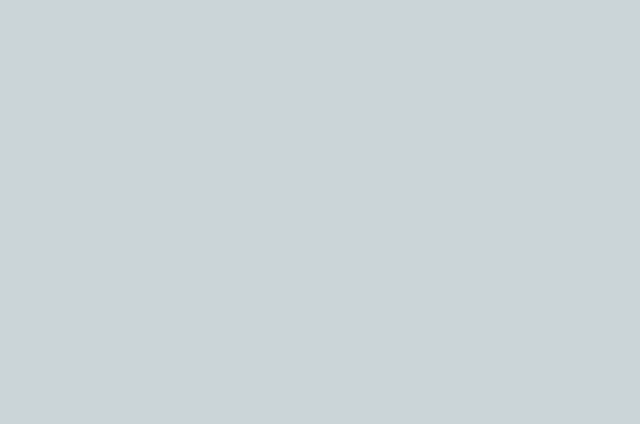
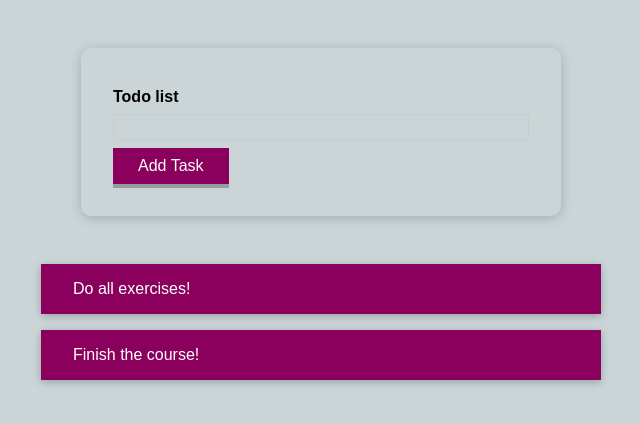
Before and after one commit to NCRadtke00/todoList, a React (Create React App) app: page / in a window 1280 px wide. Shown: the top 424 px of the page, without its empty margins (319-959 px from the left). Built offline with nearby package versions, Linux system fonts and the light colour scheme.

Commit message:
fixed tasktodolist, got rid of css styling sheet and used styled-components

```diff
--- a/src/App.js
+++ b/src/App.js
@@ -1,6 +1,7 @@
 import React, { useState } from 'react';
 import TaskTodoList from './components/TaskTodo/TaskTodoList/TaskTodoList';
 import TaskInput from './components/TaskTodo/TaskInput/TaskInput'
+import './App.css'
 const App = () => {
   const [taskLists, setTaskList] = useState([
     { text: 'Do all exercises!', id: 'g1' },
@@ -30,8 +31,8 @@ const App = () => {
 
   return (
     <div>
-      <section id="tasks-form">
-        <TaskInput onAddGoal={addTaskHandler} />
+      <section id="task-form">
+        <TaskInput onAddTask={addTaskHandler} />
       </section>
       <section id="tasks">
         {content}
--- a/src/components/TaskTodo/TaskInput/TaskInput.js
+++ b/src/components/TaskTodo/TaskInput/TaskInput.js
@@ -9,13 +9,13 @@ const FormControl = styled.div`
   font-weight: bold;
   display: block;
   margin-bottom: 0.5rem;
-  color: ${props => props.invalid ? "red": 'black'};
+  color: ${props => props.invalid ? "red" : 'black'};
 }
 & input {
   display: block;
   width: 100%;
   border: 1px solid ${props => (props.invalid ? 'red' : '#ccc')};
-  background: ${props => props.invalid ? '#ffd7d7' :'transparent'};
+  background: ${props => props.invalid ? '#ffd7d7' : 'transparent'};
   font: inherit;
   line-height: 1.5rem;
   padding: 0 0.25rem;
@@ -29,11 +29,32 @@ const FormControl = styled.div`
 const TaskInput = props => {
     const [enteredValue, setEnteredValue] = useState('');
     const [isValid, setIsValid] = useState(true);
+
+    const taskInputChangeHandler = event => {
+        if (event.target.value.trim().length > 0) {
+            setIsValid(true)
+        }
+        setEnteredValue(event.target.value);
+    };
+
+    const formSubmitHandler = event => {
+        event.preventDefault();
+        if (enteredValue.trim().length === 0) {
+            setIsValid(false);
+            return;
+        }
+        props.onAddTask(enteredValue);
+    };
+
     return (
-        <div>
-
-        </div>
-    )
+        <form onSubmit={formSubmitHandler}>
+            <FormControl invalid={!isValid}>
+                <label>Todo list</label>
+                <input type="text" onChange={taskInputChangeHandler} />
+            </FormControl>
+            <Button type="submit">Add Task</Button>
+        </form>
+    );
 }
 
 export default TaskInput
--- a/src/components/TaskTodo/TaskTodoItem/TaskTodoItem.js
+++ b/src/components/TaskTodo/TaskTodoItem/TaskTodoItem.js
@@ -1,10 +1,23 @@
 import React from 'react'
+import styled from 'styled-components'
 
-function TaskTodoItem() {
+const TaskItem = styled.li`
+  margin: 1rem 0;
+  background: #8b005d;
+  box-shadow: 0 2px 8px rgba(0, 0, 0, 0.26);
+  color: white;
+  padding: 1rem 2rem;
+  cursor: pointer;
+`
+
+const TaskTodoItem = props => {
+    const deleteHandler =()=>{
+        props.onDelete(props.id);
+    }
     return (
-        <div>
-
-        </div>
+        <TaskItem onClick={deleteHandler}>
+            {props.children}
+        </TaskItem>
     )
 }
 
--- a/src/components/TaskTodo/TaskTodoList/TaskTodoList.js
+++ b/src/components/TaskTodo/TaskTodoList/TaskTodoList.js
@@ -1,11 +1,26 @@
 import React from 'react'
+import TaskTodoItem from '../TaskTodoItem/TaskTodoItem';
+import styled from 'styled-components'
 
-function TaskTodoList() {
+const TaskLists = styled.ul`
+    list-style: none;
+    margin: 0;
+    padding: 0;
+`;
+const TaskTodoList = props => {
     return (
-        <div>
-
-        </div>
+        <TaskLists>
+            {props.items.map(task => (
+                <TaskTodoItem
+                    key={task.id}
+                    id={task.id}
+                    onDelete={props.onDeleteItem}
+                >
+                    {task.text}
+                </TaskTodoItem>
+            ))}
+        </TaskLists>
     )
 }
 
-export default TaskTodoList
+export default TaskTodoList;
```
